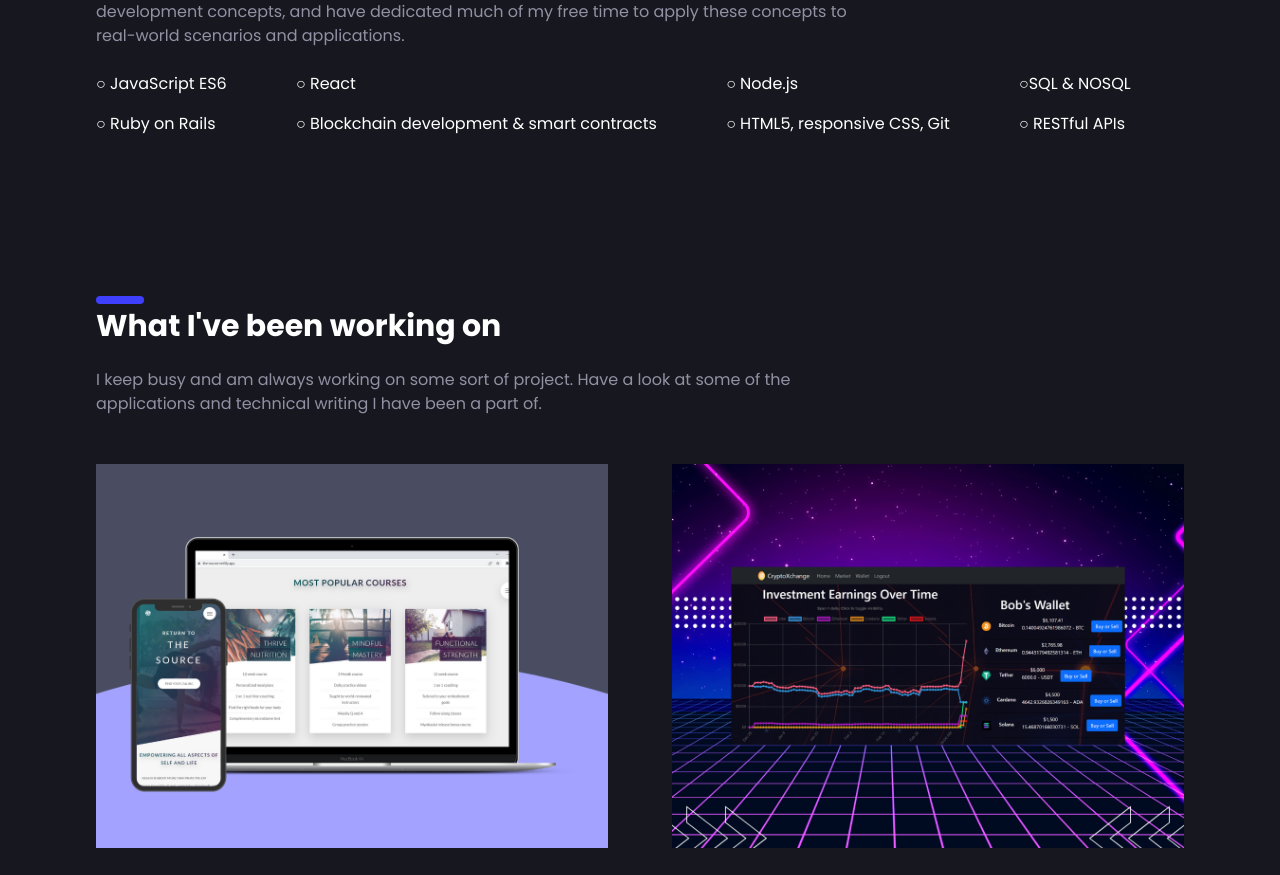
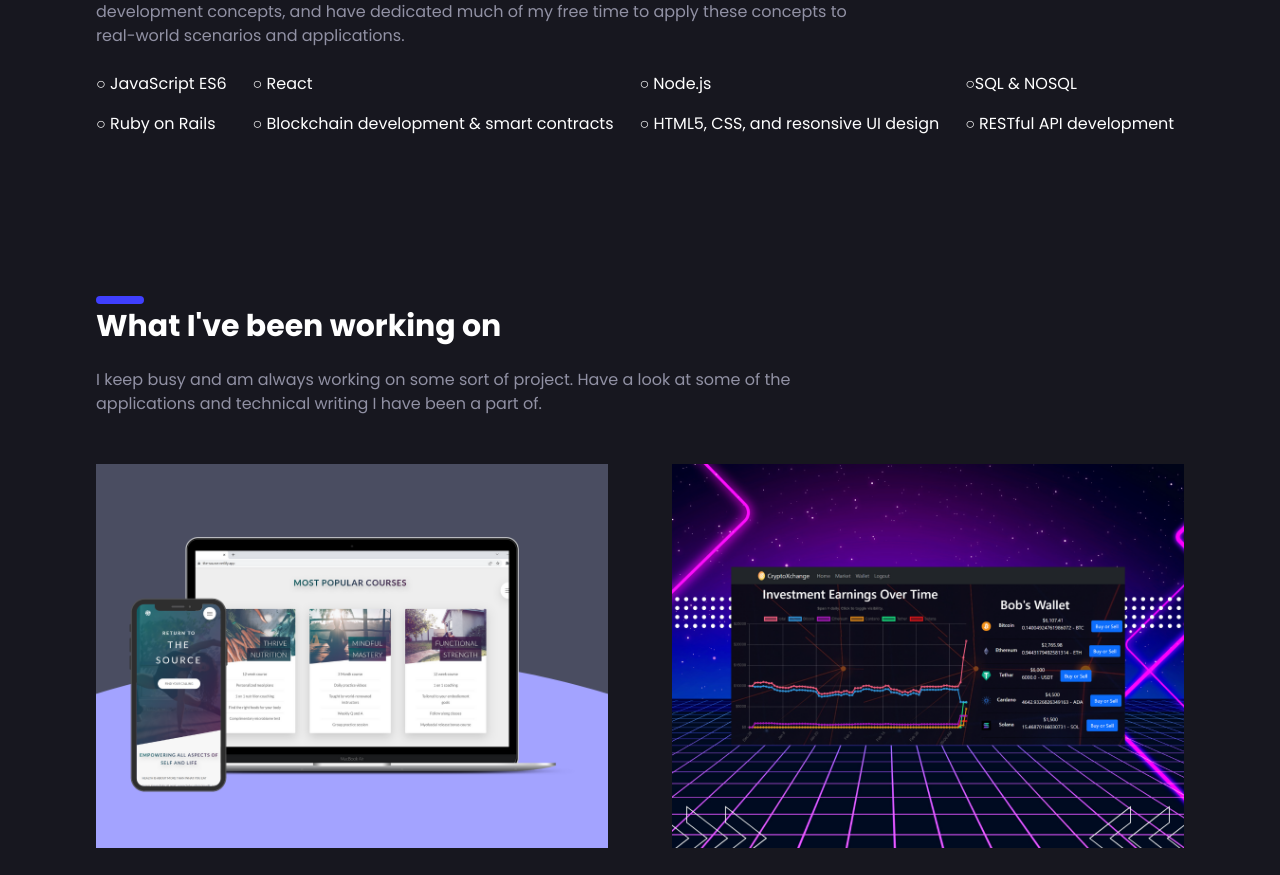
Before and after one commit to TraeCoker/portfolio, a Next.js app: page / in a window 1280 px wide. Shown: the part 1568-2443 px from the top of the page. Built offline with nearby package versions, Linux system fonts and the light colour scheme.

Commit message:
edit text content

```diff
--- a/pages/index.tsx
+++ b/pages/index.tsx
@@ -131,9 +131,9 @@ export default function Home() {
             <p><span>○</span> React</p>
             <p><span>○</span> {"Blockchain development & smart contracts"}</p>
             <p><span>○</span> Node.js</p>
-            <p><span>○</span> HTML5, responsive CSS, Git</p>
+            <p><span>○</span> {"HTML5, CSS, and resonsive UI design"}</p>
             <p><span>○</span>{"SQL & NOSQL"}</p>
-            <p><span>○</span> RESTful APIs</p>
+            <p><span>○</span> RESTful API development</p>
           </div>
         </section>
       </div>
```
